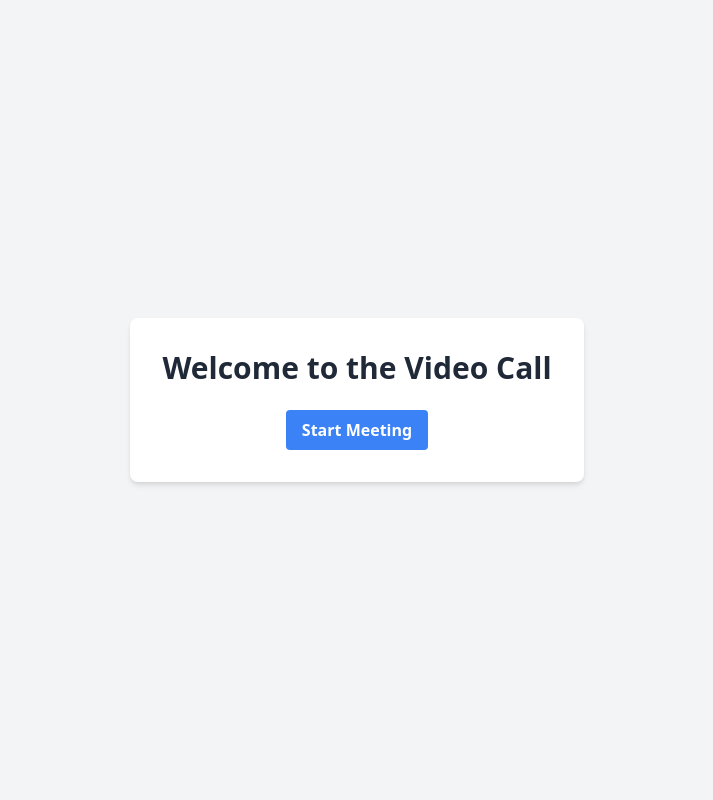
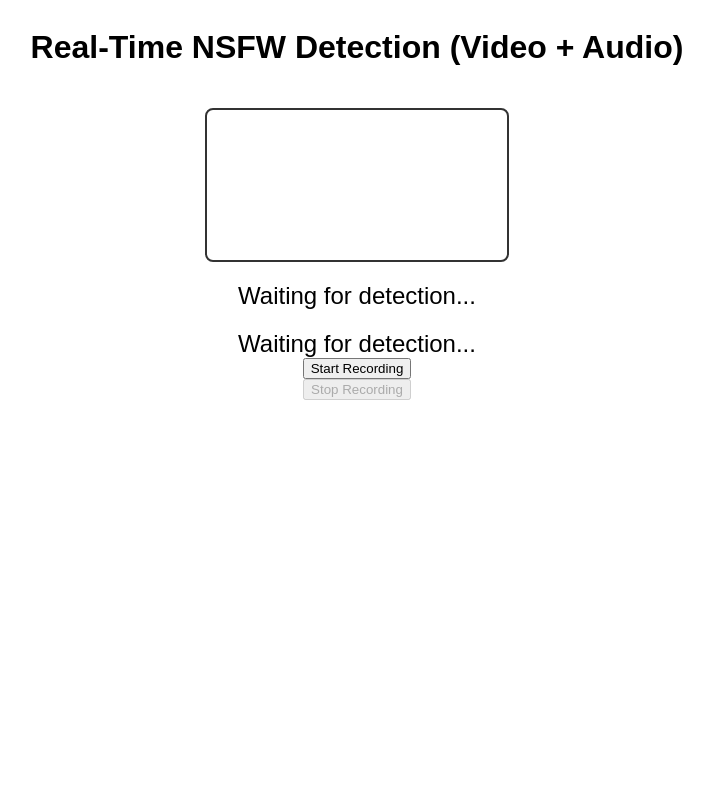
Before and after one commit to NickStrain/CleanMeetAI, a FastAPI app: template src/templates/new.html in a window 1280 px wide. Shown: the whole page, without its empty margins (283-996 px from the left). Run offline with FastAPI, Linux system fonts and the light colour scheme; the template is opened without the code that fills it, so the values that code supplies are empty; parts of the project's set-up code (start-up, migrations or seed data) failed here and were passed over.

Commit message:
audio & video done

```diff
--- a/src/main.py
+++ b/src/main.py
@@ -6,88 +6,82 @@ import asyncio
 from PIL import Image
 from fastapi.responses import StreamingResponse
 import json
+from model_pipline import Textclassifier
 from fastapi.staticfiles import StaticFiles
 from fastapi.templating import Jinja2Templates
 from fastapi.middleware.cors import CORSMiddleware
+from transformers import pipeline
+from transformers import AutoModelForSpeechSeq2Seq, AutoProcessor, pipeline
 import sys
 import io
+from io import BytesIO
 import soundfile as sf
 # from videostream import generate_frames
 from model_pipline import nsfwModel,ConnectionManager
 from transformers import pipeline
 import time
+from pydub import AudioSegment
+
 app = FastAPI()
 buffer_manager =  ConnectionManager()
-origins = [
+app = FastAPI()
 
-    "http://localhost.tiangolo.com",
-    "https://localhost.tiangolo.com",
-    "http://localhost",
-    "http://localhost:80",
-]
-
+# Add CORS middleware
 app.add_middleware(
     CORSMiddleware,
-    allow_origins=origins,
+    allow_origins=["*"],  # Allow all origins (replace with specific origins for more security)
     allow_credentials=True,
-    allow_methods=["*"],
-    allow_headers=["*"],
+    allow_methods=["*"],  # Allow all HTTP methods
+    allow_headers=["*"],  # Allow all headers
 )
 
 
 templates = Jinja2Templates(directory="templates")
 app.mount("/static", StaticFiles(directory="static"), name="static")
 
-class CameraManager:
-    def __init__(self):
-        self.camera = cv2.VideoCapture(0)
-        if not self.camera.isOpened():
-            raise RuntimeError("Could not open camera.")
-        self.lock = threading.Lock()
-        self.latest_frame = None
-        self.running = True
-        self.thread = threading.Thread(target=self._capture_frames, daemon=True)
-        self.thread.start()
+nsfw_model = nsfwModel()
+pipe = pipeline("automatic-speech-recognition", model="openai/whisper-small.en")
+text_cl_model= Textclassifier()
 
-    def _capture_frames(self):
-        while self.running:
-            success, frame = self.camera.read()
-            if success:
-                with self.lock:
-                    self.latest_frame = frame
+def detect_nsfw_video(image: Image.Image) -> dict:
+    image = image.convert("RGB")
+    predictions = nsfw_model.predict(image)
+    return predictions
 
-    def get_frame(self):
-        with self.lock:
-            return self.latest_frame
+def process_audio(file: BytesIO):
+    audio = AudioSegment.from_file(file, format="wav")  # Load the audio file using pydub
+    audio = audio.set_channels(1)  # Set to mono
+    audio = audio.set_frame_rate(16000)
 
-    def stop(self):
-        self.running = False
-        self.thread.join()
-        self.camera.release()
+    # Load the audio file using soundfile (can handle various formats)
+    wav_io = io.BytesIO()
+    audio.export(wav_io, format="wav")
+    wav_io.seek(0)  # Reset buffer position for reading
 
-# Create a shared camera manager instance
-camera_manager = CameraManager()
+    # Now, try reading with soundfile
 
-def generate_cam_frame():
+    data, samplerate = sf.read(wav_io)
+    # Use Whisper to transcribe the audio into text
+    transcription = pipe(audio_data)["text"]
+    return transcription
 
-    while True:
-        frame = camera_manager.get_frame()
-        ret, buffer = cv2.imencode('.jpg', frame)
-        frame = buffer.tobytes()
-        yield (b'--frame\r\n'
-                   b'Content-Type: image/jpeg\r\n\r\n' + frame + b'\r\n')
+@app.post("/detect-nsfw")
+async def detect_nsfw_endpoint(file: UploadFile):
+    image_data = await file.read()
+    image = Image.open(BytesIO(image_data))
+    predictions = detect_nsfw_video(image)
+    # print(predictions,flush = True)
+    return predictions
 
-def video_pre(model):
-    model = model
-    while True:
-        frame = camera_manager.get_frame()
-        frame = cv2.cvtColor(frame, cv2.COLOR_BGR2RGB)
-        frame =  Image.fromarray(frame)
-        out = model.predict(frame)
-        json_output = json.dumps({"prediction": out})
-        sys.stdout.flush()
-        yield f"{json_output}\n"
-        # time.sleep(1)
+@app.post("/detect-audio")
+async def detect_audio_endpoint(file: UploadFile):
+    audio_data = await file.read()
+
+    # Process the audio (transcribe and classify)
+    transcription = process_audio(BytesIO(audio_data))
+    print(transcription,flush= True)
+    pred = text_cl_model.pred(transcript)
+    return pred
 
 
 @app.get("/")
@@ -114,14 +108,28 @@ async def websocket_endpoint(websocket: WebSocket):
 speech2text_model = pipeline("automatic-speech-recognition", model="facebook/wav2vec2-large-960h")
 
 
-# for i in pre():
-#     print("sdf",i)
-#     time.sleep(2)
 
+@app.websocket("/wsaudio")
+async def websocket_audio(websocket: WebSocket):
+    await websocket.accept()
 
+    try:
+        while True:
+            # Receive audio data from client
+            audio_data = await websocket.receive_bytes()
 
-# camera =cv2.VideoCapture('udp://127.0.0.1:80', cv2.CAP_FFMPEG)
+            # Process audio with Whisper (speech-to-text)
+            transcript = pipe(audio_data)
 
-# while True:
-#     success,frame = camera.read()
-#     print(frame)
+            # Run text classification for offensive content detection
+            pred = text_cl_model.pred(transcript["text"])
+            print(pred[0]['label'],flush=True)
+
+            await websocket.send_text(pred[0]['label'],)
+            # Send response back to client if needed (for real-time updates)
+            # (Optional: return offensive/NSFW detection result to the frontend)
+    except Exception as e:
+        print(f"Error: {e}")
+
+    finally:
+        await websocket.close()
--- a/src/templates/new.html
+++ b/src/templates/new.html
@@ -3,184 +3,174 @@
 <head>
   <meta charset="UTF-8">
   <meta name="viewport" content="width=device-width, initial-scale=1.0">
-    <title>Video Call</title>
-    <link href="https://cdn.jsdelivr.net/npm/tailwindcss@2.2.19/dist/tailwind.min.css" rel="stylesheet">
+  <title>Real-Time NSFW Detection (Video + Audio)</title>
   <style>
-        .hidden { display: none; }
-        .video-container img {
-            max-width: 100%;
-            height: auto;
+    body {
+      display: flex;
+      flex-direction: column;
+      align-items: center;
+      font-family: Arial, sans-serif;
+    }
+    video {
+      border: 2px solid #333;
+      border-radius: 8px;
+      margin-top: 20px;
+    }
+    #status {
+      margin-top: 20px;
+      font-size: 1.5rem;
+    }
+    #status1 {
+      margin-top: 20px;
+      font-size: 1.5rem;
     }
   </style>
 </head>
-<body class="bg-gray-100">
-    <!-- First Page -->
-    <div id="start-page" class="min-h-screen flex flex-col justify-center items-center">
-        <div class="text-center bg-white p-8 rounded-lg shadow-md">
-            <h1 class="text-3xl font-bold mb-6 text-gray-800">Welcome to the Video Call</h1>
-            <button id="start-button" class="bg-blue-500 hover:bg-blue-600 text-white font-bold py-2 px-4 rounded transition duration-300">
-                Start Meeting
-            </button>
-        </div>
-    </div>
-
-    <!-- Second Page -->
-    <div id="meeting-page" class="hidden min-h-screen flex flex-col">
-        <div class="flex-grow container mx-auto p-4">
-            <div class="video-container mb-4">
-                <img src="http://localhost/video" class="w-full rounded-lg shadow-md" alt="Video Stream" />
-            </div>
-
-            <div class="controls flex justify-center space-x-4 mb-4">
-                <button id="audio-button" class="bg-gray-500 hover:bg-gray-600 text-white font-bold py-2 px-4 rounded transition duration-300">
-                    Mute
-                </button>
-                <button id="chat-toggle-button" class="bg-green-500 hover:bg-green-600 text-white font-bold py-2 px-4 rounded transition duration-300">
-                    Chat
-                </button>
-                <button id="end-button" class="bg-red-500 hover:bg-red-600 text-white font-bold py-2 px-4 rounded transition duration-300">
-                    End Meeting
-                </button>
-            </div>
-
-            <div id="chat-window" class="hidden bg-white rounded-lg shadow-md p-4">
-                <div id="chat-messages" class="h-64 overflow-y-auto mb-4 border-b pb-2">
-                    <!-- Chat messages will appear here -->
-                </div>
-                <div class="flex">
-                    <input
-                        type="text"
-                        id="chat-input"
-                        placeholder="Type a message..."
-                        class="flex-grow mr-2 p-2 border rounded"
-                    >
-                    <button
-                        id="send-button"
-                        class="bg-blue-500 hover:bg-blue-600 text-white font-bold py-2 px-4 rounded transition duration-300"
-                    >
-                        Send
-                    </button>
-                </div>
-            </div>
-        </div>
-    </div>
+<body>
+  <h1>Real-Time NSFW Detection (Video + Audio)</h1>
+  <video id="video" autoplay muted></video>
+  <canvas id="canvas" hidden></canvas>
+  <div id="status">Waiting for detection...</div>
+  <div id="status1">Waiting for detection...</div>
+  <button id="startButton">Start Recording</button>
+  <button id="stopButton" disabled>Stop Recording</button>
 
   <script>
-        // Page Navigation
-        const startPage = document.getElementById('start-page');
-        const meetingPage = document.getElementById('meeting-page');
-        const startButton = document.getElementById('start-button');
+    const video = document.getElementById("video");
+    const canvas = document.getElementById("canvas");
+    const statusDiv = document.getElementById("status");
+    const status1Div = document.getElementById("status1");
+    const startButton = document.getElementById("startButton");
+    const stopButton = document.getElementById("stopButton");
 
-        // Meeting Controls
-        const audioButton = document.getElementById('audio-button');
-        const chatToggleButton = document.getElementById('chat-toggle-button');
-        const endButton = document.getElementById('end-button');
+    let mediaRecorder;
+    let audioChunks = [];
+    let socket;
+    let intervalId;
 
-        // Chat Elements
-        const chatWindow = document.getElementById('chat-window');
-        const chatMessages = document.getElementById('chat-messages');
-        const chatInput = document.getElementById('chat-input');
-        const sendButton = document.getElementById('send-button');
+    // Initialize video and WebSocket stream
+    async function startStream() {
+      try {
+        const stream = await navigator.mediaDevices.getUserMedia({ video: true, audio: true });
+        video.srcObject = stream;
 
-        // WebSocket for signaling
-        let socket;
+        // Create WebSocket connection to FastAPI backend
+        socket = new WebSocket("ws://localhost:8000/wsaudio");
 
-        // Start Meeting
-        startButton.addEventListener('click', () => {
-            startPage.classList.add('hidden');
-            meetingPage.classList.remove('hidden');
-            initializeWebSocket();
-        });
-
-        // Audio Mute Toggle
-        let isMuted = false;
-        audioButton.addEventListener('click', () => {
-            isMuted = !isMuted;
-            audioButton.textContent = isMuted ? 'Unmute' : 'Mute';
-            // TODO: Implement actual mute functionality
-        });
-
-        // Chat Toggle
-        chatToggleButton.addEventListener('click', () => {
-            chatWindow.classList.toggle('hidden');
-        });
-
-        // Send Message
-        sendButton.addEventListener('click', sendMessage);
-        chatInput.addEventListener('keypress', (e) => {
-            if (e.key === 'Enter') sendMessage();
-        });
-
-        function sendMessage() {
-            const message = chatInput.value.trim();
-            if (message) {
-                // Add message to chat window
-                const messageElement = document.createElement('div');
-                messageElement.textContent = `You: ${message}`;
-                messageElement.classList.add('p-2', 'bg-gray-100', 'rounded', 'mb-2');
-                chatMessages.appendChild(messageElement);
-
-                // Send via WebSocket if connected
-                if (socket && socket.readyState === WebSocket.OPEN) {
-                    socket.send(JSON.stringify({
-                        type: 'chat',
-                        message: message
-                    }));
+        socket.onopen = () => {
+          console.log("WebSocket connected.");
+        };
+        socket.onmessage = (event) => {
+      console.log("Message received from server:", event.data);
+      if (event.data === "toxic") {
+        status1Div.textContent = "⚠️ Offensive Audio Detected! ";
+        status1Div.style.color = "red";
+      } else {
+        status1Div.textContent = "✅ Audio is Safe";
+        status1Div.style.color = "green";
       }
 
-                // Clear input
-                chatInput.value = '';
-                chatMessages.scrollTop = chatMessages.scrollHeight;
+
+    };
+
+        socket.onclose = () => {
+          console.log("WebSocket connection closed.");
+        };
+
+        // Initialize media recorder for audio
+        mediaRecorder = new MediaRecorder(stream);
+        mediaRecorder.ondataavailable = (event) => {
+          if (event.data.size > 0) {
+            audioChunks.push(event.data);
+          }
+        };
+
+        mediaRecorder.onstop = sendAudio;
+        mediaRecorder.start();
+        intervalId = setInterval(() => {
+          mediaRecorder.stop();
+          mediaRecorder.start();
+        }, 5000); // Capture audio every 5 seconds
+
+        startButton.disabled = true;
+        stopButton.disabled = false;
+      } catch (err) {
+        console.error("Error accessing media devices:", err);
       }
     }
 
-        // End Meeting
-        endButton.addEventListener('click', () => {
-            if (socket) socket.close();
-            meetingPage.classList.add('hidden');
-            startPage.classList.remove('hidden');
+    // Stop the recording
+    function stopRecording() {
+      clearInterval(intervalId);
+      mediaRecorder.stop();
+      startButton.disabled = false;
+      stopButton.disabled = true;
+    }
+
+    // Send captured audio to backend via WebSocket
+    async function sendAudio() {
+      const audioBlob = new Blob(audioChunks, { type: "audio/wav" });
+      console.log("Sending audio data to backend...");
+
+      try {
+        if (socket.readyState === WebSocket.OPEN) {
+          socket.send(audioBlob);
+          console.log("Audio sent to server.");
+          audioChunks = []; // Clear audio chunks for the next recording
+
+        }
+      } catch (err) {
+        console.error("Error sending audio:", err);
+      }
+    }
+
+    // Handle the response from the backend for audio detection
+    // async function handleAudioDetection(response) {
+    //
+    // console.log(response)
+    // }
+
+    // Capture video frames and send to backend for NSFW detection
+    async function captureFrame() {
+      const context = canvas.getContext("2d");
+      canvas.width = video.videoWidth;
+      canvas.height = video.videoHeight;
+      context.drawImage(video, 0, 0, canvas.width, canvas.height);
+
+      const blob = await new Promise(resolve => canvas.toBlob(resolve, "image/jpeg"));
+      const formData = new FormData();
+      formData.append("file", blob, "frame.jpg");
+
+      try {
+        const response = await fetch("http://localhost:8000/detect-nsfw", {
+          method: "POST",
+          body: formData,
         });
+        const data = await response.json();
 
-        // Initialize WebSocket Connection
-        function initializeWebSocket() {
-            socket = new WebSocket('ws://localhost:8080/meeting');
+        if (data === "nsfw") {
+          statusDiv.textContent = "⚠️ NSFW Video Content Detected!";
+          statusDiv.style.color = "red";
+        } else {
+          statusDiv.textContent = "✅ Video Content is Safe";
+          statusDiv.style.color = "green";
+        }
+      } catch (err) {
+        console.error("Error detecting NSFW in video:", err);
+      }
+    }
 
-            socket.onopen = () => {
-                console.log('Connected to meeting server');
-                // Send join meeting signal
-                socket.send(JSON.stringify({
-                    type: 'join',
-                    timestamp: new Date().toISOString()
-                }));
-            };
+    // Start the detection process
+    function startDetection() {
+      setInterval(captureFrame, 2000); // Capture video frames every 2 seconds
+    }
 
-            socket.onmessage = (event) => {
-                const data = JSON.parse(event.data);
+    // Event listeners for buttons
+    startButton.addEventListener("click", startStream);
+    stopButton.addEventListener("click", stopRecording);
 
-                switch(data.type) {
-                    case 'chat':
-                        const chatMsg = document.createElement('div');
-                        chatMsg.textContent = `Participant: ${data.message}`;
-                        chatMsg.classList.add('p-2', 'bg-blue-100', 'rounded', 'mb-2');
-                        chatMessages.appendChild(chatMsg);
-                        chatMessages.scrollTop = chatMessages.scrollHeight;
-                        break;
-
-                    case 'participant-update':
-                        // Handle participant join/leave notifications
-                        break;
-                }
-            };
-
-            socket.onerror = (error) => {
-                console.error('WebSocket Error:', error);
-                alert('Connection error. Please try again.');
-            };
-
-            socket.onclose = () => {
-                console.log('Disconnected from meeting server');
-            };
-        }
+    // Initialize the detection
+    startDetection();
   </script>
 </body>
 </html>
```
Also changed, not shown: src/videostream.py (+123 -11 lines). Lines whose indentation alone changed are shown as unchanged.
